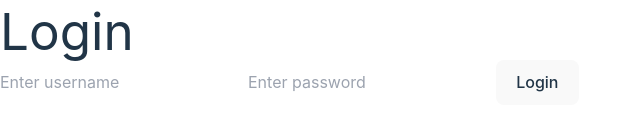
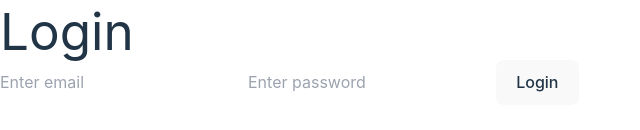
Before and after one commit to AMAY27/Mediline_frontend, a React (Vite) app in the folder mediline-frontend/: page /mediline/doctor/login in a window 1280 px wide. Shown: the part 346-476 px from the top of the page, without its empty margins (0-640 px from the left). Built offline with nearby package versions, Linux system fonts and the light colour scheme; no server answers.

Commit message:
Login implentation for doctors end

```diff
--- a/mediline-frontend/src/Doctors/Registeration/Login.tsx
+++ b/mediline-frontend/src/Doctors/Registeration/Login.tsx
@@ -40,10 +40,10 @@ const Login = () => {
     <div>
         <h1>Login</h1>
         <input
-            type="text"
+            type="email"
             name="email"
             onChange={handleInputChange}
-            placeholder="Enter username"
+            placeholder="Enter email"
         />
         <input
             type="password"
```
